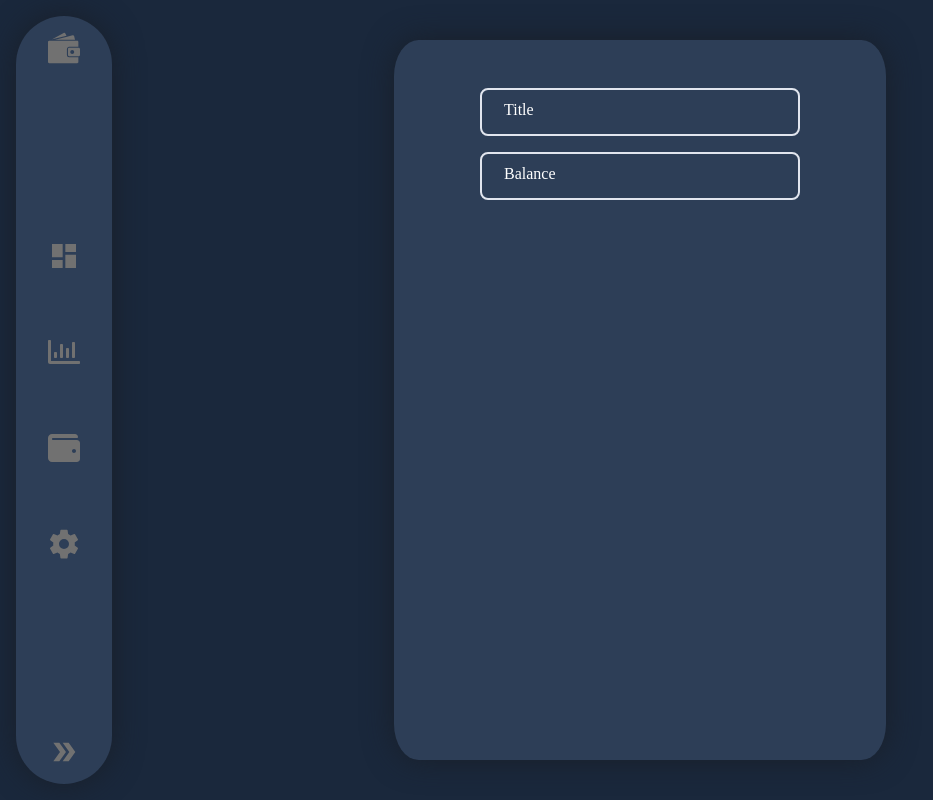
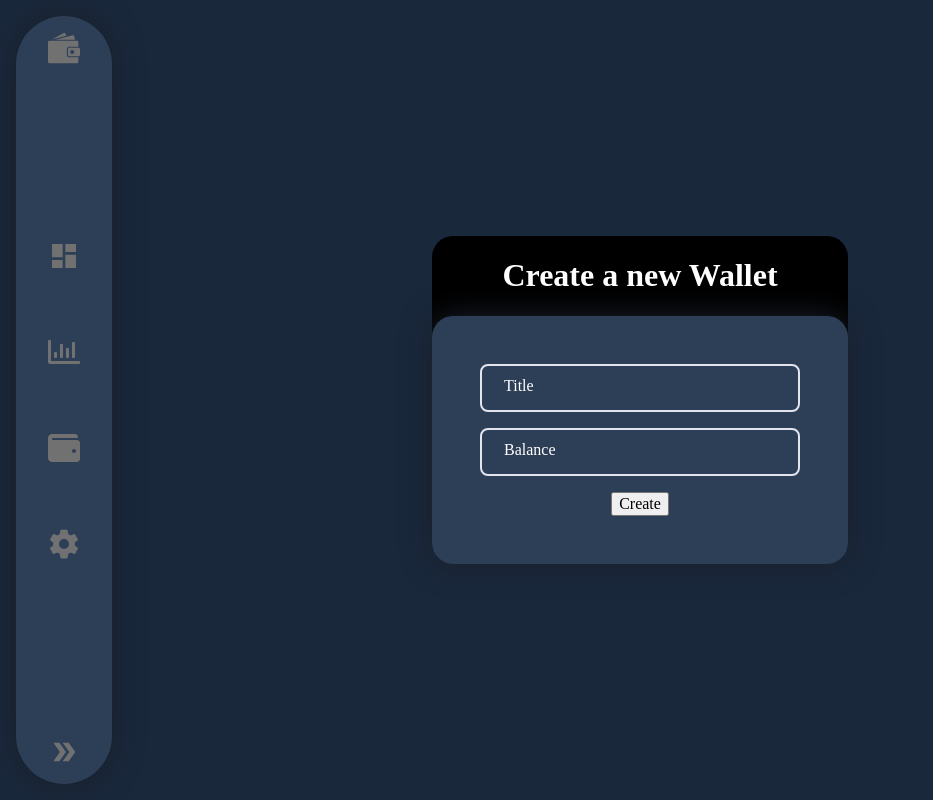
Before and after one commit to tomcze15/WalletViewer, a React (Create React App) app in the folder frontend/: page /wallets/create in a window 1280 px wide. Shown: the whole page, without its empty margins (0-933 px from the left). Built offline with nearby package versions, Linux system fonts and the light colour scheme.

Commit message:
Wrapped form in better way.

```diff
--- a/frontend/src/components/Wallets/Create/CreateScreen.tsx
+++ b/frontend/src/components/Wallets/Create/CreateScreen.tsx
@@ -3,7 +3,7 @@ import styled from 'styled-components';
 import { ICreateWalletProps } from 'common/types';
 import { InputForm } from './InputForm';
 
-const FormWrapper = styled.div`
+const WrapperContent = styled.div`
   display: flex;
   justify-content: center;
   align-items: center;
@@ -11,10 +11,14 @@ const FormWrapper = styled.div`
   width: 100%;
 `;
 
-const FormContainer = styled.form`
-  height: 90%;
-  width: 70%;
-  border-radius: 5%;
+const FormContainer = styled.div`
+  display: flex;
+  flex-direction: column;
+  border-radius: 21px;
+  background-color: black;
+`;
+
+const Body = styled.form`
   // TODO: Change color path for this form. Stop using menu colors
   background-color: ${({ theme }) => theme.menu.background};
   -moz-box-shadow: 0px 0px 30px ${({ theme }) => theme.menu.shadow};
@@ -25,13 +29,30 @@ const FormContainer = styled.form`
   align-items: center;
   flex-direction: column;
   gap: 1rem;
-  padding: 3rem;
+  padding: 3rem 3rem;
+  border-radius: inherit;
+`;
+
+const TitleWrapper = styled.div`
+  height: 5rem;
+  display: flex;
+  align-items: center;
+  justify-content: center;
+  background: none;
+`;
+
+const Title = styled.h1`
+  color: white;
 `;
 
 export const CreateScreen = (props: ICreateWalletProps) => {
   return (
-    <FormWrapper>
-      <FormContainer onSubmit={props.handleFormSubmit}>
+    <WrapperContent>
+      <FormContainer>
+        <TitleWrapper>
+          <Title>Create a new Wallet</Title>
+        </TitleWrapper>
+        <Body onSubmit={props.handleFormSubmit}>
           <InputForm
             text="Title"
             type="text"
@@ -42,8 +63,9 @@ export const CreateScreen = (props: ICreateWalletProps) => {
             type="number"
             handleOnChange={props.handleChangeInitialBalance}
           />
-        {/* <button>Create</button> */}
+          <button>Create</button>
+        </Body>
       </FormContainer>
-    </FormWrapper>
+    </WrapperContent>
   );
 };
--- a/frontend/src/components/Wallets/Create/InputForm/index.tsx
+++ b/frontend/src/components/Wallets/Create/InputForm/index.tsx
@@ -65,7 +65,7 @@ const Input = styled.input`
 
   &[type='number']::-webkit-inner-spin-button,
   &[type='number']::-webkit-outer-spin-button {
-    -webkit-appearance: none;
+    /* -webkit-appearance: none; */
   }
 `;
 
```
Lines whose indentation alone changed are shown as unchanged.
